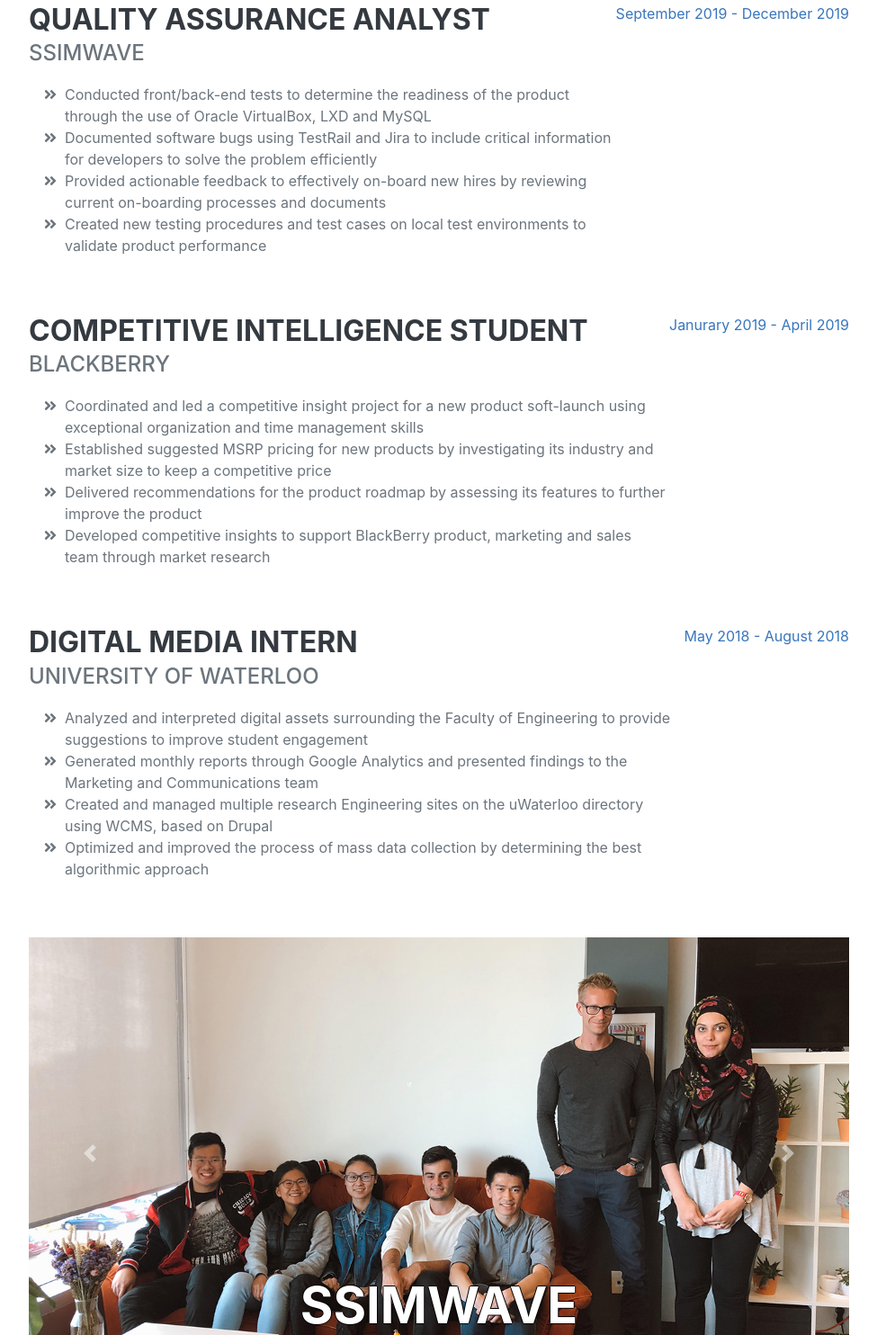
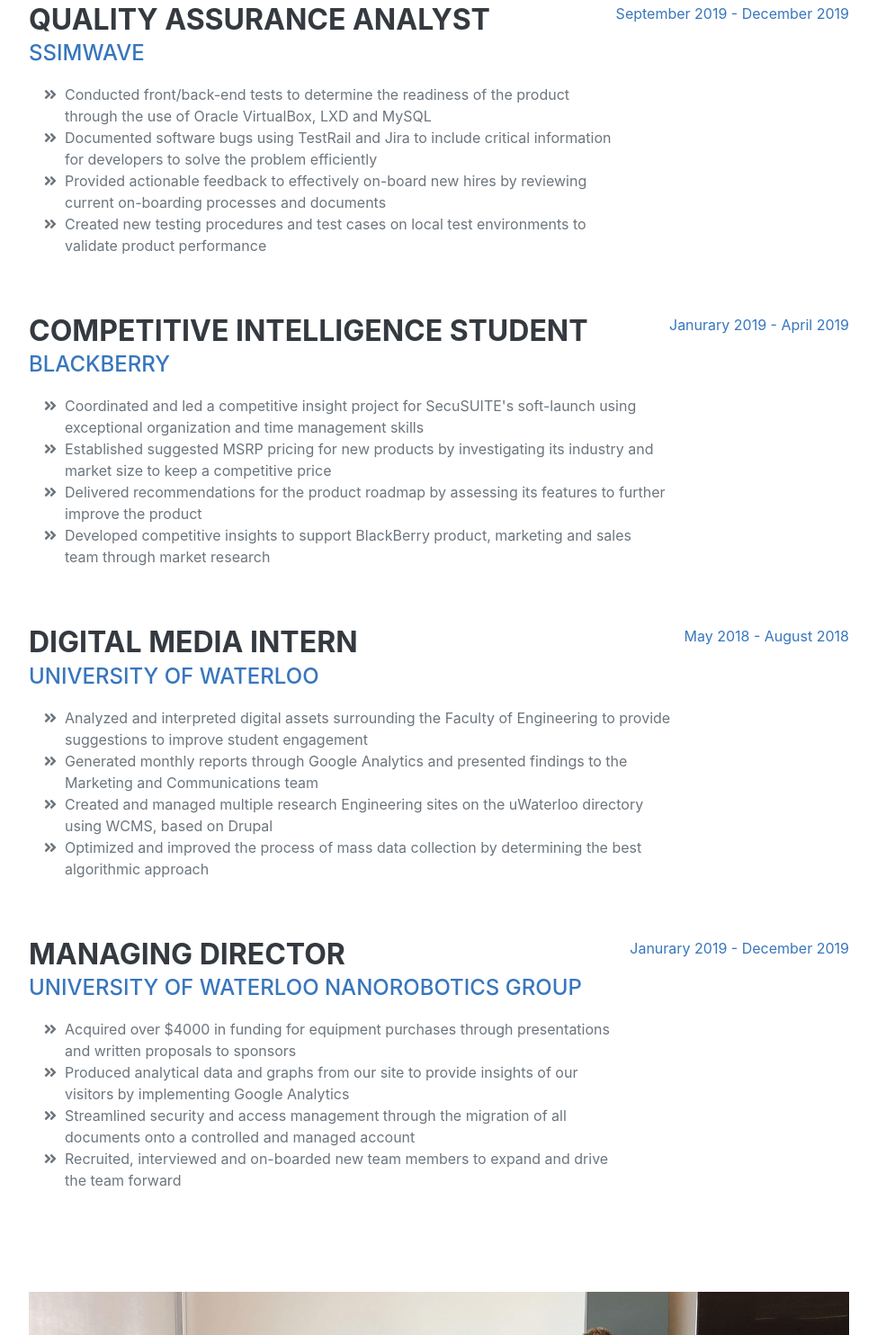
Before and after one commit to kevan26/kevan26.github.io, a plain HTML site: page index.html in a window 1280 px wide. Shown: the part 1316-2800 px from the top of the page at 90% size, without its empty margins (288-1263 px from the left). Drawn offline with nearby package versions, Linux system fonts and the light colour scheme; a web font is replaced by a local one.

Commit message:
Added NRG experience and reworded

```diff
--- a/index.html
+++ b/index.html
@@ -52,7 +52,8 @@
                     </p>
 
                     <p class="lead mb-5">
-                        I'm currently looking for an 8-month coop position starting in January 2021 to August 2021 - if you think I'd fit well with your team, send me an email!
+                        I'm currently looking for an 8-month coop position starting in January 2021 to August 2021 that is related, but not limited to Product Management, DevOps and/or UI/UX design -
+                        if you think I'd fit well with your team, send me an email!
                     </p>
 
                     <div class="social-icons">
@@ -71,7 +72,7 @@
                     <div class="d-flex flex-column flex-md-row justify-content-between mb-5">
                         <div class="flex-grow-1">
                             <h3 class="mb-0">QA Engineer</h3>
-                            <div class="subheading mb-3">HelloGbye</div>
+                            <div class="subheading mb-3"><a href="https://hellogbye.com">HelloGbye</a></div>
                             <p>
                                 <ul class="fa-ul mb-0">
                                     <li>
@@ -99,7 +100,7 @@
                     <div class="d-flex flex-column flex-md-row justify-content-between mb-5">
                         <div class="flex-grow-1">
                             <h3 class="mb-0">Quality Assurance Analyst</h3>
-                            <div class="subheading mb-3">SSIMWAVE</div>
+                            <div class="subheading mb-3"><a href="https://ssimwave.com">SSIMWAVE</a></div>
                             <p>
                                 <ul class="fa-ul mb-0">
                                     <li>
@@ -126,12 +127,12 @@
                     <div class="d-flex flex-column flex-md-row justify-content-between mb-5">
                         <div class="flex-grow-1">
                             <h3 class="mb-0">Competitive Intelligence Student</h3>
-                            <div class="subheading mb-3">BlackBerry</div>
+                            <div class="subheading mb-3"><a href="https://blackberry.com">BlackBerry</a></div>
                             <p>
                                 <ul class="fa-ul mb-0">
                                     <li>
                                         <span class="fa-li"><i class="fas fa-angle-double-right"></i></span>
-                                        Coordinated and led a competitive insight project for a new product soft-launch using exceptional organization and time management skills
+                                        Coordinated and led a competitive insight project for SecuSUITE's soft-launch using exceptional organization and time management skills
                                     </li>
                                     <li>
                                         <span class="fa-li"><i class="fas fa-angle-double-right"></i></span>
@@ -152,10 +153,10 @@
                     </div>
 
 
-                    <div class="d-flex flex-column flex-md-row justify-content-between">
+                    <div class="d-flex flex-column flex-md-row justify-content-between mb-5">
                         <div class="flex-grow-1">
                             <h3 class="mb-0">Digital Media Intern</h3>
-                            <div class="subheading mb-3">University of Waterloo</div>
+                            <div class="subheading mb-3"><a href="https://uwaterloo.ca/engineering/">University of Waterloo</a></div>
                             <p>
                                 <ul class="fa-ul mb-0">
                                     <li>
@@ -179,6 +180,34 @@
                         </div>
                         <div class="flex-shrink-0"><span class="text-primary">May 2018 - August 2018</span></div>
                     </div>
+
+                    <div class="d-flex flex-column flex-md-row justify-content-between mb-5">
+                        <div class="flex-grow-1">
+                            <h3 class="mb-0">Managing Director</h3>
+                            <div class="subheading mb-3"><a href="https://uwnrg.org">University of Waterloo Nanorobotics Group</a></div>
+                            <p>
+                                <ul class="fa-ul mb-0">
+                                    <li>
+                                        <span class="fa-li"><i class="fas fa-angle-double-right"></i></span>
+                                        Acquired over $4000 in funding for equipment purchases through presentations and written proposals to sponsors
+                                    </li>
+                                    <li>
+                                        <span class="fa-li"><i class="fas fa-angle-double-right"></i></span>
+                                        Produced analytical data and graphs from our site to provide insights of our visitors by implementing Google Analytics
+                                    </li>
+                                    <li>
+                                        <span class="fa-li"><i class="fas fa-angle-double-right"></i></span>
+                                        Streamlined security and access management through the migration of all documents onto a controlled and managed account
+                                    </li>
+                                    <li>
+                                        <span class="fa-li"><i class="fas fa-angle-double-right"></i></span>
+                                        Recruited, interviewed and on-boarded new team members to expand and drive the team forward
+                                    </li>
+                                </ul>
+                            </p>
+                        </div>
+                        <div class="flex-shrink-0"><span class="text-primary">Janurary 2019 - December 2019</span></div>
+                    </div>
                     <br>
                     <br>
 
@@ -189,6 +218,7 @@
                         <li data-target="#job-carousel" data-slide-to="0" class="active"></li>
                         <li data-target="#job-carousel" data-slide-to="1"></li>
                         <li data-target="#job-carousel" data-slide-to="2"></li>
+                        <li data-target="#job-carousel" data-slide-to="3"></li>
                         </ol>
                         <!--/.Indicators-->
                         <!--Slides-->
@@ -277,8 +307,8 @@
             <section class="resume-section" id="interests">
                 <div class="resume-section-content">
                     <h2 class="mb-5">Interests</h2>
-                    <p>Besides being a full-time student, I really enjoy playing badminton, ultimate frisbee and Spikeball! I've played competitive badminton since 2015 on my high school team, then in the UW Badminton Club in university.
-                        I started frisbee and Spikeball in university when my friends introduced it to me, and I have been loving it since.
+                    <p>Besides being a full-time student, I really enjoy playing badminton, ultimate frisbee and Spikeball! I've played competitive badminton since 2015 on my high school team, then in the UW Badminton Club at university.
+                        I started frisbee and Spikeball in university when my friends introduced it to me, and I have been loving it since! The middle image was our intramural ultimate frisbee team in Spring 2019.
                     </p>
                     <div class="row">
                         <div class="col-md-4">
@@ -307,7 +337,7 @@
                 <h2 class="mb-5">Original Works</h2>
                     <div class="subheading mb-3"><u><b>Edited by Me</b></u></div>
                     <p class="lead mb-5">I am an avid video editor and I love making vlogs. I love to travel but unfortunately it is expensive so the places I've been to are limited,
-                        but I always try to make some sort of video to remember it! I use Adobe Premiere Pro, After Effects and Photoshop for a lot of my creative work.
+                        but I always try to make some sort of video to remember it! I use Adobe Premiere Pro, Photoshop, and a bit of After Effects for a lot of my creative work.
                     </p>
 
                     <p>One of the most exciting things I've done so far was skydiving! I have always wanted to skydive but I didn't meet anyone who wanted to until I attended university.
@@ -321,7 +351,7 @@
 
                     <br>
                     <p> Hong Kong was the first time I travelled outside of North America and I went with one of my friends. It was an extremely long flight but I was able to experience a lot
-                        familiar foods at a whole new level. The video was my first attempt at a travel vlog and it is on the longer side, but there are timestamps if you're interested!
+                        familiar foods at a whole new level. The video was my first attempt at a travel vlog and it is on the lengthier side, but there are timestamps if you're interested!
                     </p>
 
                     <!-- Hong Kong trip -->
```
